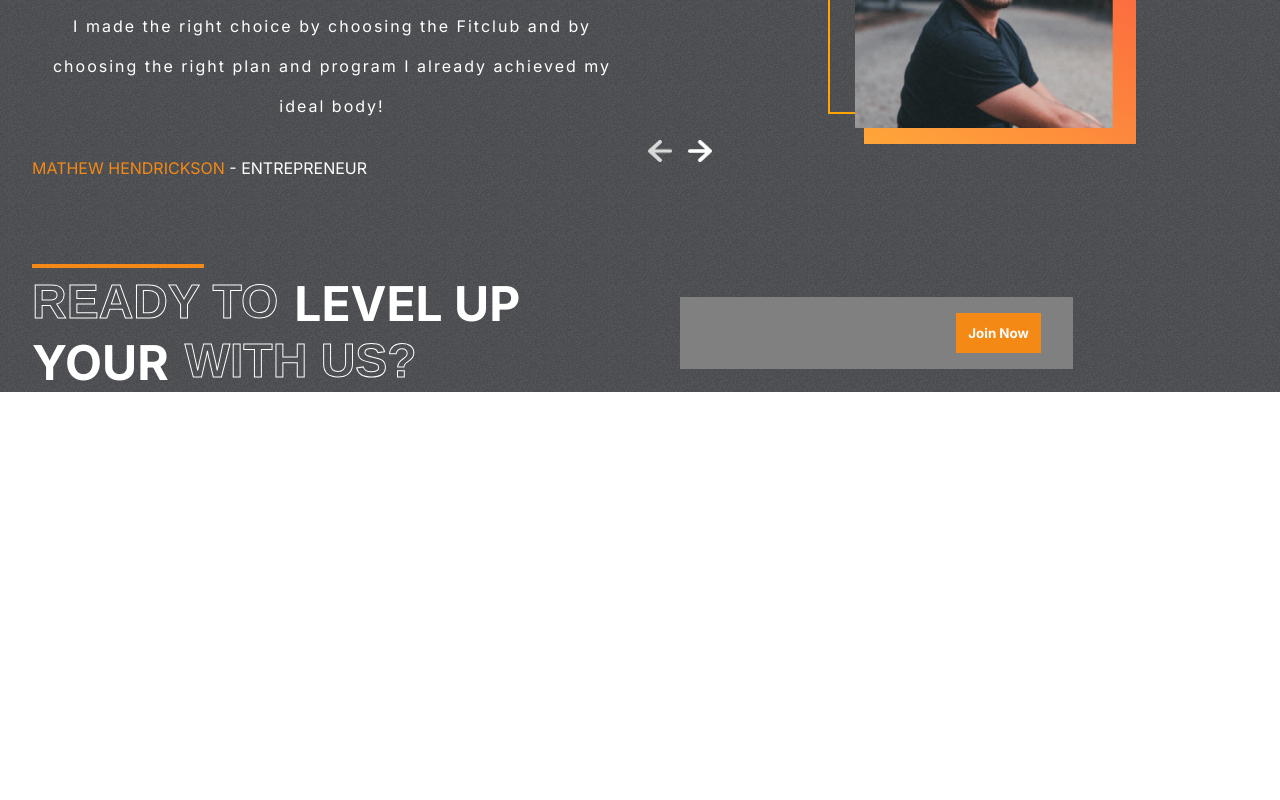
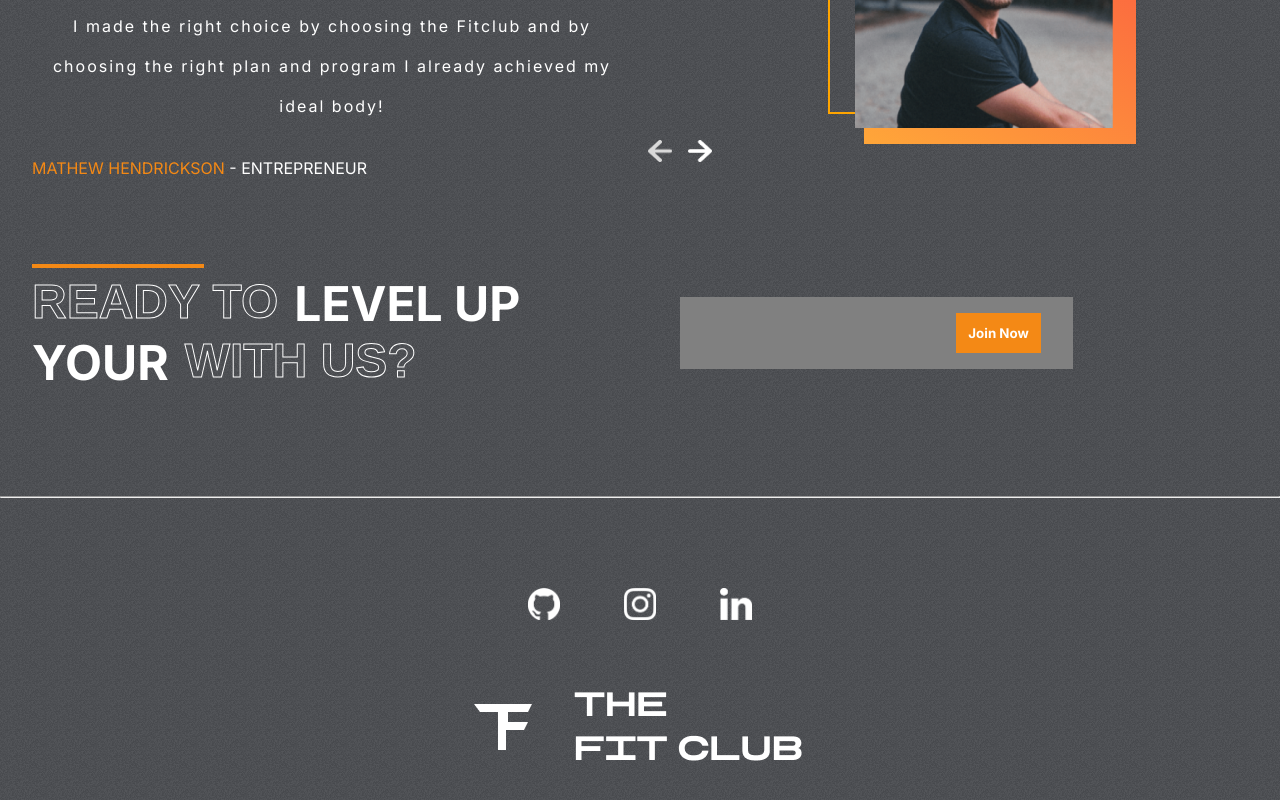
Before and after one commit to kousei1015/gymwebsite, a React (Create React App) app: page / in a window 1280 px wide. Shown: the part 2705-3505 px from the top of the page. Before the commit the page ends 3097 px from the top, so only its background shows below. Built offline with nearby package versions, Linux system fonts and the light colour scheme.

Commit message:
Footer component completed

```diff
--- a/src/App.js
+++ b/src/App.js
@@ -1,4 +1,5 @@
 import './App.css';
+import Footer from './components/Footer/Footer';
 import Hero from './components/Hero/Hero';
 import Join from './components/Join/Join';
 import Plans from './components/Plans/Plans';
@@ -15,6 +16,7 @@
       <Plans />
       <Testimonials />
       <Join />
+      <Footer />
     </div>
   );
 }
--- /dev/null
+++ b/src/components/Footer/Footer.css
@@ -0,0 +1,28 @@
+.Footer-container{
+  position: relative;
+}
+
+.Footer-container>hr{
+  border: 1px solid var(--lightgray);
+}
+
+.footer{
+  padding: 1rem 2rem;
+  display: flex;
+  flex-direction: column;
+  gap: 4rem;
+  align-items: center;
+  justify-content: center;
+  height: 20rem;
+}
+
+.social-links{
+  display: flex;
+  gap: 4rem;
+}
+
+.social-links>img{
+  width: 2rem;
+  height: 2rem;
+  cursor: pointer;
+}
--- /dev/null
+++ b/src/components/Footer/Footer.jsx
@@ -0,0 +1,25 @@
+import React from "react";
+import "./Footer.css";
+import Github from "../../assets/github.png";
+import Instagram from "../../assets/instagram.png";
+import LinkedIn from "../../assets/linkedin.png";
+import Logo from "../../assets/logo.png";
+const Footer = () => {
+  return (
+    <div className="Footer-contaienr">
+      <hr />
+      <div className="footer">
+        <div className="social-links">
+          <img src={Github} alt="" />
+          <img src={Instagram} alt="" />
+          <img src={LinkedIn} alt="" />
+        </div>
+        <div className="logo-f">
+          <img src={Logo} alt="" />
+        </div>
+      </div>
+    </div>
+  );
+};
+
+export default Footer;
```
